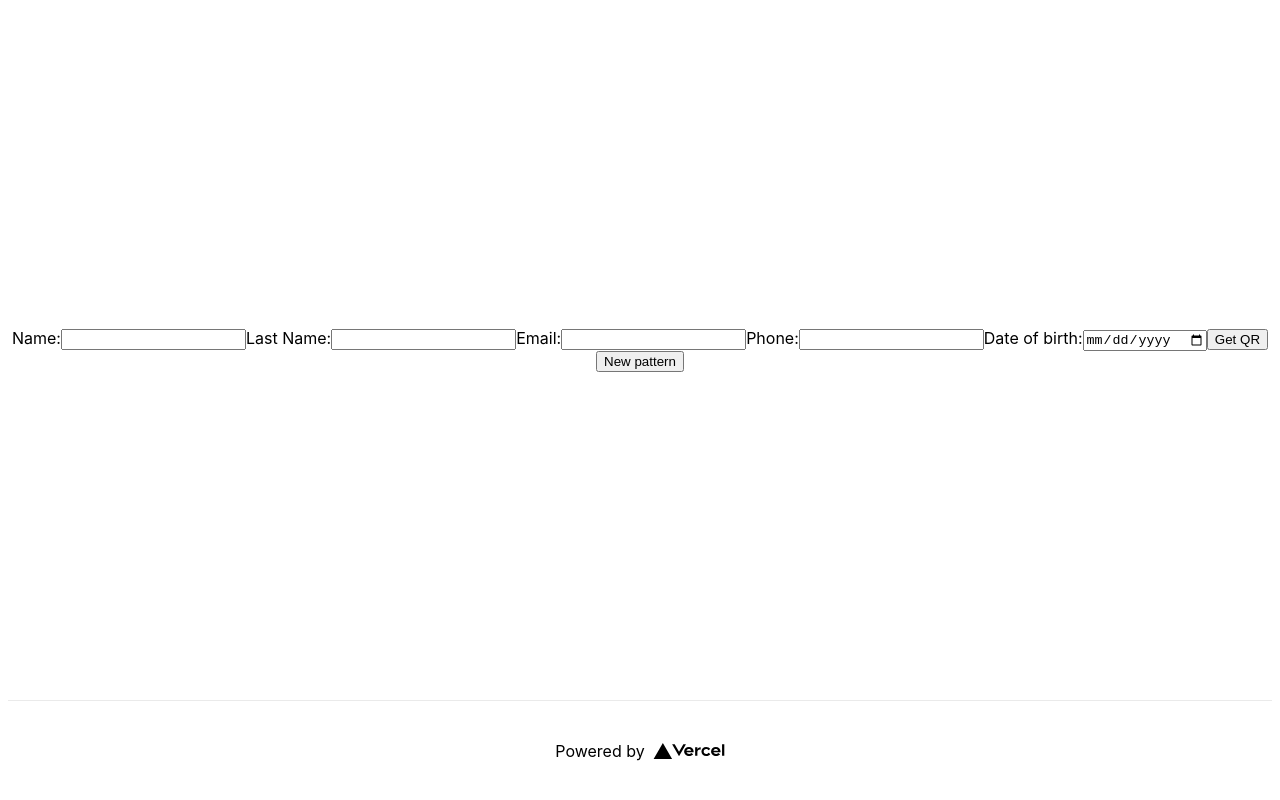
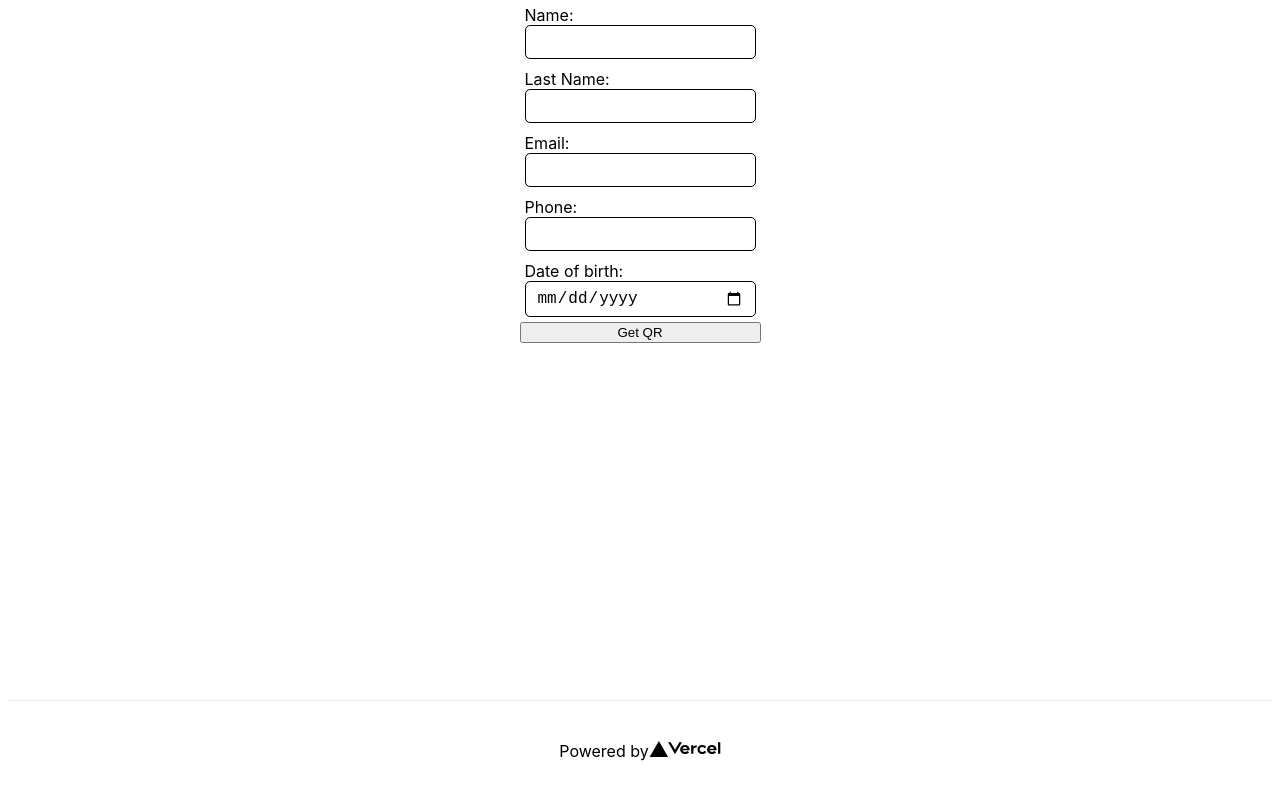
Before and after one commit to Superman128913/nextjs-qr-generator, a Next.js app: page / in a window 1280 px wide. Built offline with nearby package versions, Linux system fonts and the light colour scheme.

Commit message:
basic styling

```diff
--- a/pages/index.js
+++ b/pages/index.js
@@ -36,7 +36,7 @@ export default function Home() {
 
   const newPattern = (e) => {
     e?.preventDefault();
-    updateMask(((mask + 1) % 8));
+    updateMask((mask + 1) % 8);
     handleSubmit();
   };
 
@@ -50,9 +50,10 @@ export default function Home() {
 
       <main className={styles.main}>
         <form onSubmit={handleSubmit} className="qr-form">
-          <label>
+          <label className="form-label">
             Name:
             <input
+              className="form-input"
               type="text"
               name="name"
               value={inputs.name}
@@ -60,9 +61,10 @@ export default function Home() {
               required
             />
           </label>
-          <label>
+          <label className="form-label">
             Last Name:
             <input
+              className="form-input"
               type="text"
               name="surname"
               value={inputs.surname}
@@ -70,9 +72,10 @@ export default function Home() {
               required
             />
           </label>
-          <label>
+          <label className="form-label">
             Email:
             <input
+              className="form-input"
               name="email"
               type="email"
               value={inputs.email}
@@ -80,9 +83,10 @@ export default function Home() {
               required
             />
           </label>
-          <label>
+          <label className="form-label">
             Phone:
             <input
+              className="form-input"
               name="phone"
               type="tel"
               value={inputs.phone}
@@ -90,9 +94,10 @@ export default function Home() {
               required
             />
           </label>
-          <label>
+          <label className="form-label">
             Date of birth:
             <input
+              className="form-input"
               name="dob"
               type="date"
               value={inputs.dob}
@@ -102,7 +107,7 @@ export default function Home() {
           </label>
           <input type="submit" value="Get QR" />
         </form>
-        <button onClick={newPattern}>New pattern</button>
+        {code && <button onClick={newPattern} className="form-newpattern">New pattern</button>}
         <img src={code} alt="" />
       </main>
 
--- a/styles/Home.module.css
+++ b/styles/Home.module.css
@@ -9,11 +9,10 @@
 }
 
 .main {
-  padding: 5rem 0;
+  padding:0;
   flex: 1;
   display: flex;
   flex-direction: column;
-  justify-content: center;
   align-items: center;
 }
 
@@ -32,90 +31,3 @@
   align-items: center;
   flex-grow: 1;
 }
-
-.title a {
-  color: #0070f3;
-  text-decoration: none;
-}
-
-.title a:hover,
-.title a:focus,
-.title a:active {
-  text-decoration: underline;
-}
-
-.title {
-  margin: 0;
-  line-height: 1.15;
-  font-size: 4rem;
-}
-
-.title,
-.description {
-  text-align: center;
-}
-
-.description {
-  line-height: 1.5;
-  font-size: 1.5rem;
-}
-
-.code {
-  background: #fafafa;
-  border-radius: 5px;
-  padding: 0.75rem;
-  font-size: 1.1rem;
-  font-family: Menlo, Monaco, Lucida Console, Liberation Mono, DejaVu Sans Mono,
-    Bitstream Vera Sans Mono, Courier New, monospace;
-}
-
-.grid {
-  display: flex;
-  align-items: center;
-  justify-content: center;
-  flex-wrap: wrap;
-  max-width: 800px;
-  margin-top: 3rem;
-}
-
-.card {
-  margin: 1rem;
-  padding: 1.5rem;
-  text-align: left;
-  color: inherit;
-  text-decoration: none;
-  border: 1px solid #eaeaea;
-  border-radius: 10px;
-  transition: color 0.15s ease, border-color 0.15s ease;
-  width: 45%;
-}
-
-.card:hover,
-.card:focus,
-.card:active {
-  color: #0070f3;
-  border-color: #0070f3;
-}
-
-.card h2 {
-  margin: 0 0 1rem 0;
-  font-size: 1.5rem;
-}
-
-.card p {
-  margin: 0;
-  font-size: 1.25rem;
-  line-height: 1.5;
-}
-
-.logo {
-  height: 1em;
-  margin-left: 0.5rem;
-}
-
-@media (max-width: 600px) {
-  .grid {
-    width: 100%;
-    flex-direction: column;
-  }
-}
--- a/styles/globals.css
+++ b/styles/globals.css
@@ -14,3 +14,31 @@ a {
 * {
   box-sizing: border-box;
 }
+
+.qr-form{
+  display: flex;
+  flex-direction: column;
+}
+
+.form-input{
+  border: 1px solid black;
+  border-radius: 5px;
+  box-shadow: none;
+  font-size: 1rem;
+  padding-bottom: calc(.5em - 1px);
+  padding-left: calc(.75em - 1px);
+  padding-right: calc(.75em - 1px);
+  padding-top: calc(.5em - 1px);
+}
+
+.form-label{
+  justify-content: space-between;
+  display: flex;
+  margin: 5px;
+  flex-direction: column;
+}
+
+.form-newpattern{
+  margin: 10px;
+  border-radius: 5px;
+}
```
